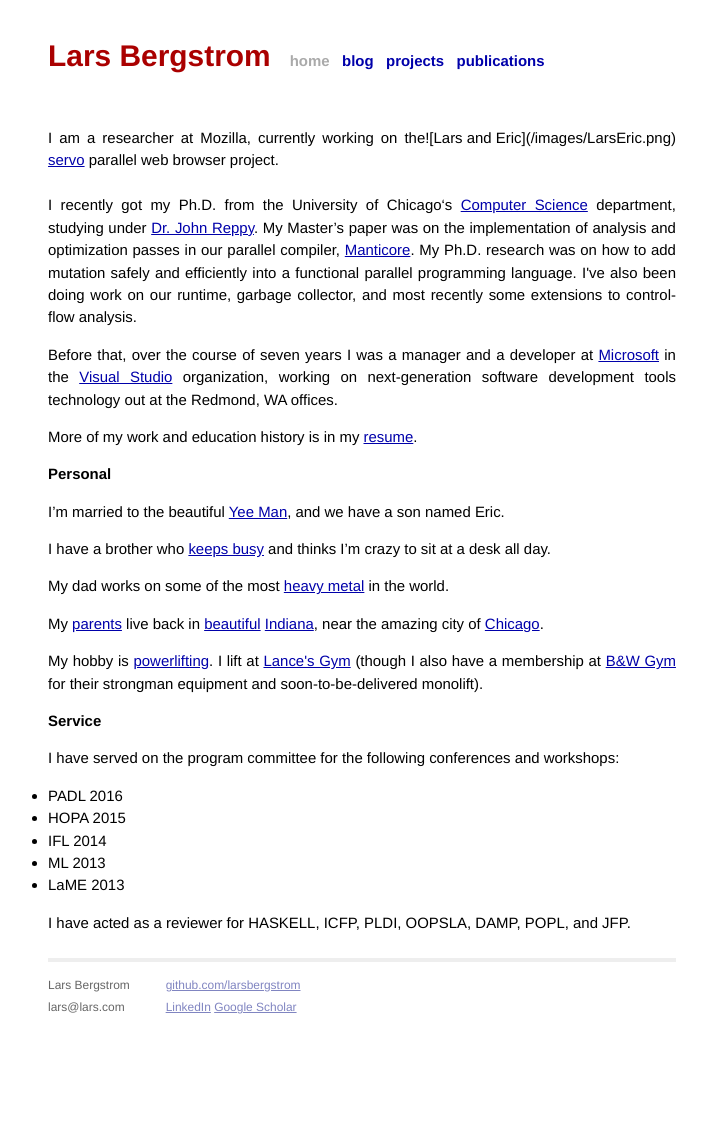
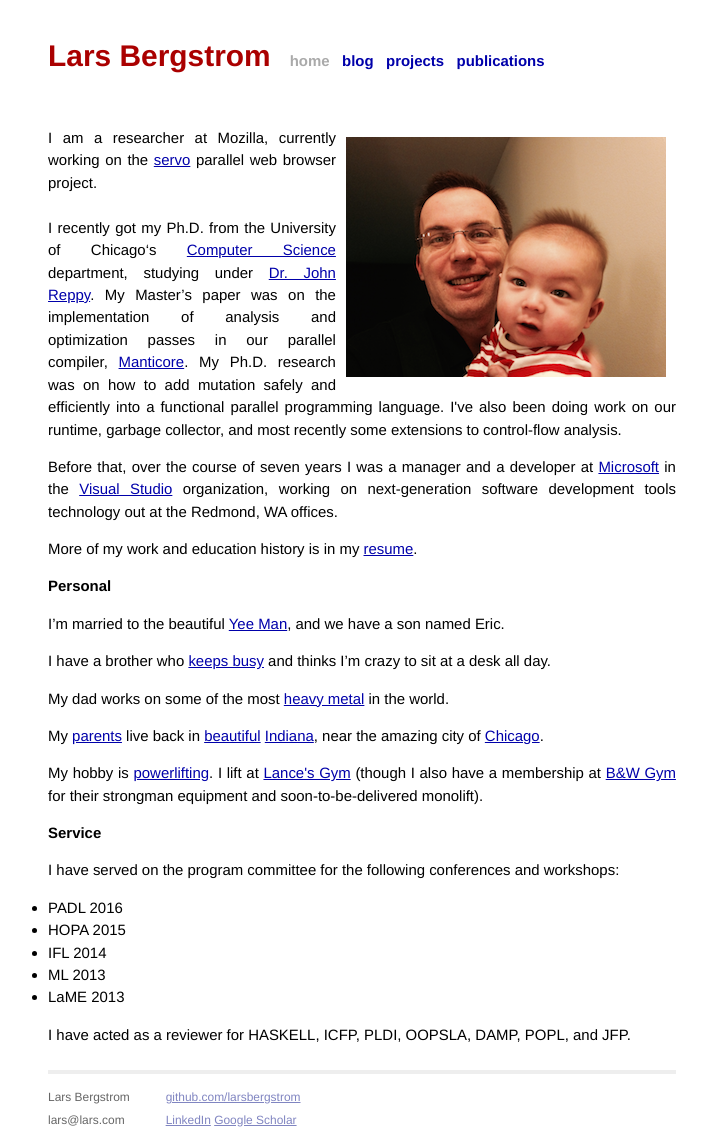
Before and after one commit to larsbergstrom/larsbergstrom.github.io, a Jekyll site: the page built from index.html, in a window 1280 px wide. Shown: the whole page, without its empty margins (278-985 px from the left). Built offline with Jekyll 4.4.1, drawn with Linux system fonts in a browser that asks for light colours; Markdown is read by kramdown in place of the engine named in the settings; before the commit the page ends 1031 px from its top, so only the background shows below that.

Commit message:
worst of all worlds

```diff
--- a/index.html
+++ b/index.html
@@ -4,11 +4,7 @@ title: Lars Bergstrom
 ---
 
 <div id="home">
-  <div style="float:right" markdown="1">
-
-![Lars and Eric](/images/LarsEric.png)
-
-  </div>
+  <img style="float:right" src="/images/LarsEric.png">
 I am a researcher at Mozilla, currently working on the <a href="http://github.com/mozilla/servo/">servo</a> parallel web browser project.<br>
 	<br>
 	I recently got my Ph.D. from the University of Chicago‘s <a href="http://www.cs.uchicago.edu/">Computer Science</a> department, studying under <a href="http://people.cs.uchicago.edu/%7Ejhr/">Dr. John Reppy</a>. My Master’s paper was on the implementation of analysis and optimization passes in our parallel compiler, <a href="http://manticore.cs.uchicago.edu/">Manticore</a>.
```
